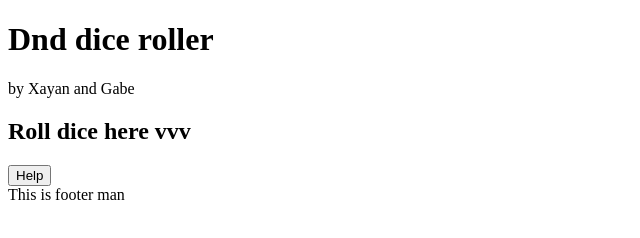
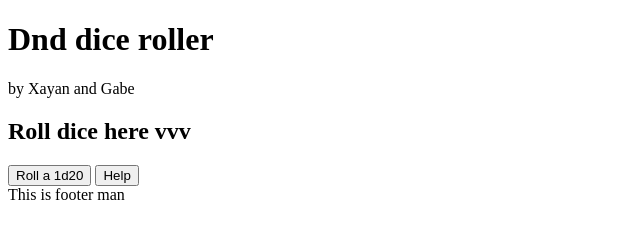
Before and after one commit to Zombotron134567/DND-dice-roller, a plain HTML site: page index.html in a window 1280 px wide. Shown: the whole page, without its empty margins (0-640 px from the left). Drawn offline with Linux system fonts and the light colour scheme.

Commit message:
Update index.html

```diff
--- a/index.html
+++ b/index.html
@@ -8,6 +8,7 @@
       <h1>Dnd dice roller</h1>
       <p>by Xayan and Gabe</p>
       <h2>Roll dice here vvv</h2>
+        <button>Roll a 1d20</button>
       <button>Help</button>
       <footer>This is footer man</footer>
     </body>
```
